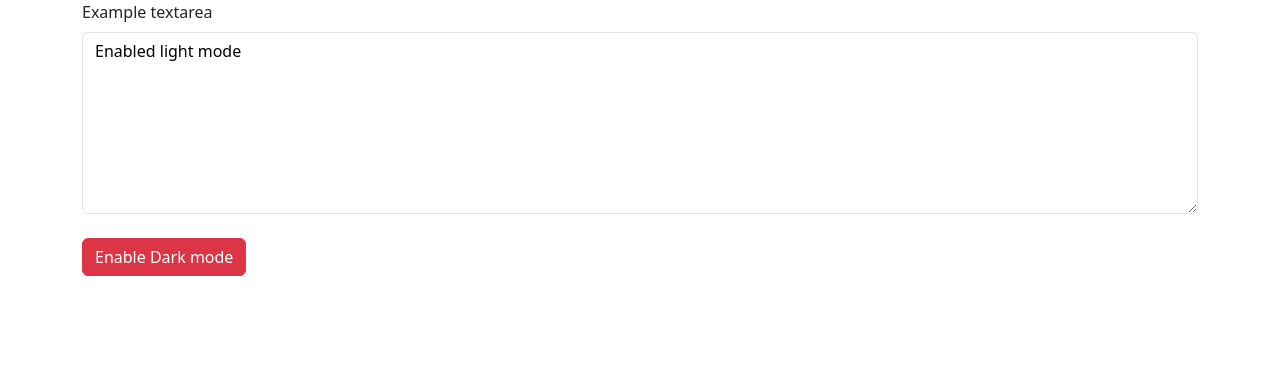
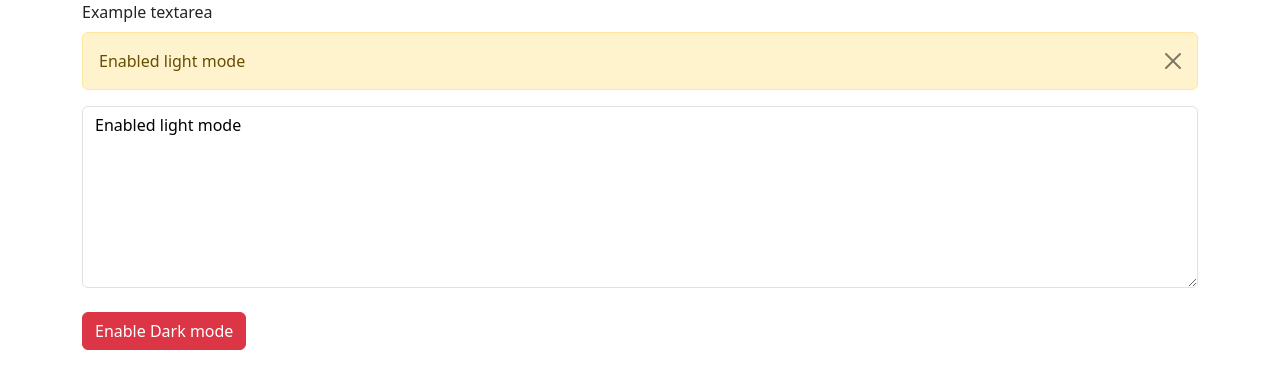
Before and after one commit to ganeshdutt100/React-12pm-Class, a React (Vite) app in the folder HooksClass/: page / in a window 1280 px wide. Shown: the top 388 px of the page. Built offline with nearby package versions, Linux system fonts and the light colour scheme.

Commit message:
Update alert

```diff
--- a/HooksClass/src/components/Textfile.jsx
+++ b/HooksClass/src/components/Textfile.jsx
@@ -6,15 +6,20 @@
     const toggleDarkMode = () =>{
         setdarkMode(!darkMode)
 
-
-    }
+           }
   return (
     <div>
 <div className="mb-3 container">
   <label htmlFor="exampleFormControlTextarea1" className="form-label">Example textarea</label>
 
+
+
+<div className="alert alert-warning alert-dismissible fade show" role="alert">
+ {darkMode ? 'Enabled dark mode' : 'Enabled light mode'}
+  <button type="button" className="btn-close" data-bs-dismiss="alert" aria-label="Close" />
+</div>
+
  {/* (con) ? true : false */}
-
   <textarea style={{background : darkMode ? 'black' :  'white'  ,  color : darkMode ? 'white': 'black'}} className="form-control" id="exampleFormControlTextarea1" rows={7} defaultValue={""} cols={5} value={darkMode ? 'Enabled dark mode' : 'Enabled light mode'} />
 
   <button className="btn btn-danger mt-4" onClick={toggleDarkMode}>{darkMode ? 'Disable dark mode' : 'Enable Dark mode'}</button>
```
